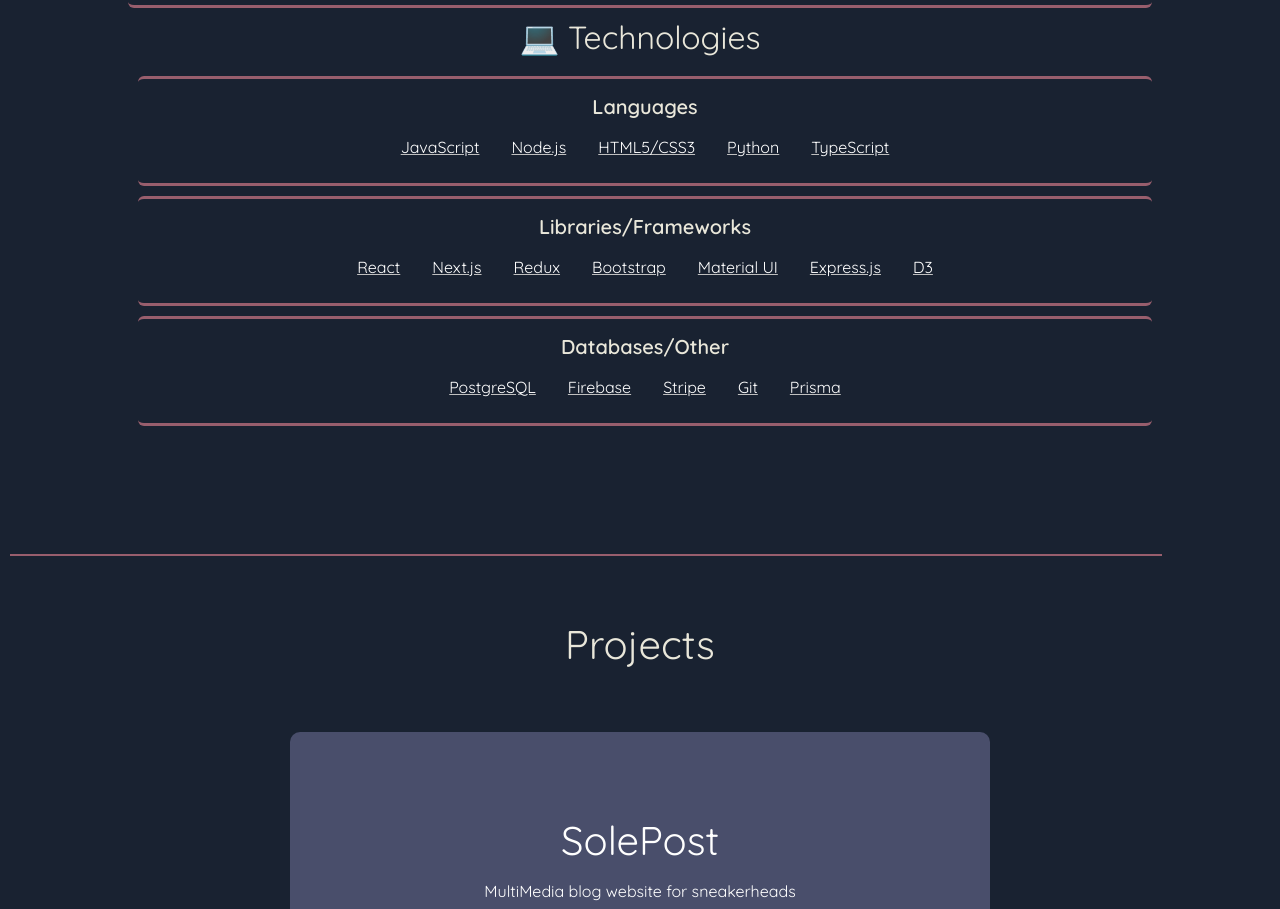
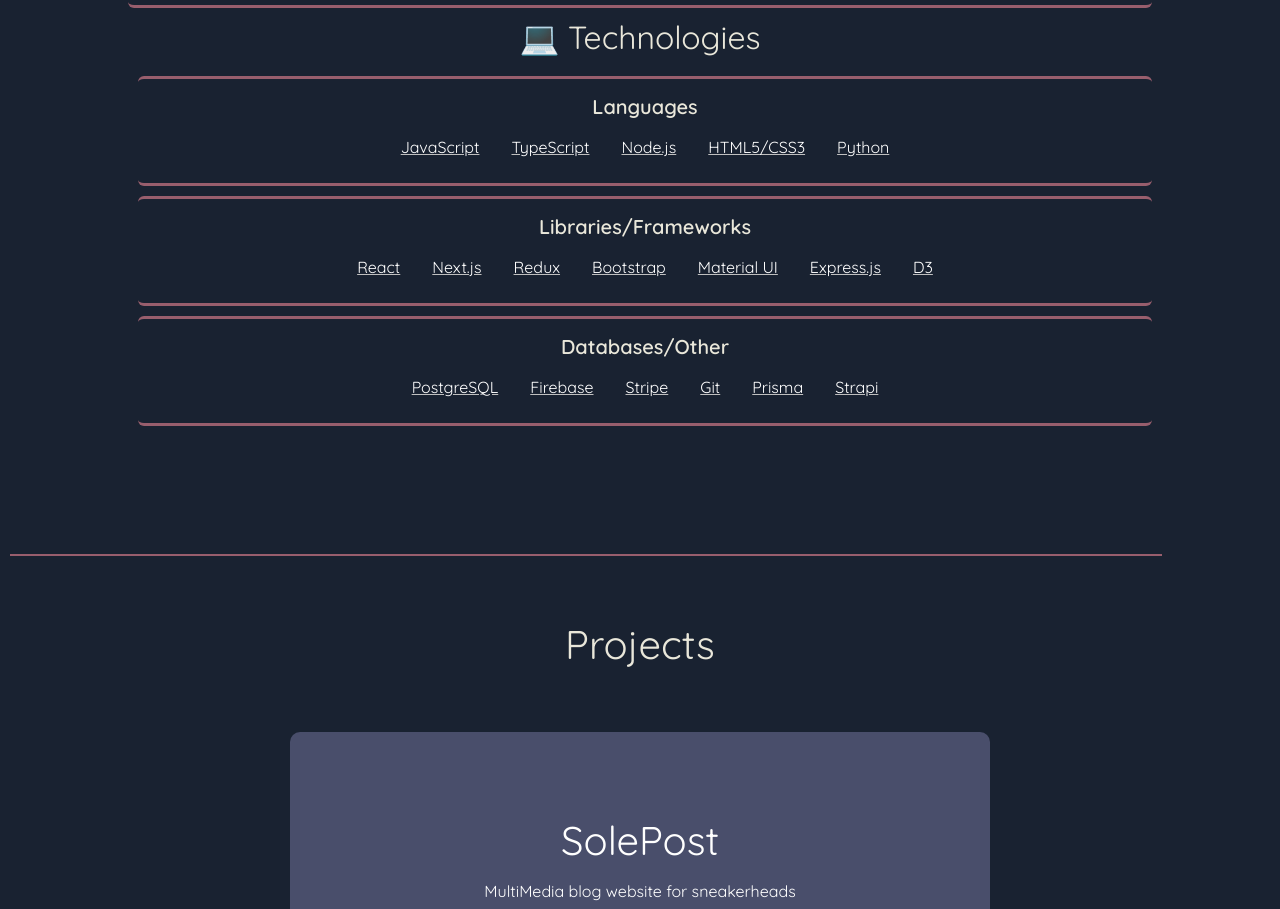
Before and after one commit to lavenderfi/FM-Portfolio, a React (Create React App) app: page / in a window 1280 px wide. Shown: the part 1240-2149 px from the top of the page. Built offline with nearby package versions, Linux system fonts and the light colour scheme.

Commit message:
updated technologies

```diff
--- a/src/components/Experience.js
+++ b/src/components/Experience.js
@@ -48,10 +48,11 @@ export default function Experience() {
               <Card.Title>Languages</Card.Title>
               <ListGroup className="list" variant="flush">
                 <ListGroup.Item className="item">JavaScript</ListGroup.Item>
+                 <ListGroup.Item className="item">TypeScript</ListGroup.Item>
                 <ListGroup.Item className="item">Node.js</ListGroup.Item>
                 <ListGroup.Item className="item">HTML5/CSS3</ListGroup.Item>
                 <ListGroup.Item className="item">Python</ListGroup.Item>
-                <ListGroup.Item className="item">TypeScript</ListGroup.Item>
+
               </ListGroup>
             </Card.Body>
           </Card>
@@ -78,6 +79,7 @@ export default function Experience() {
                 <ListGroup.Item className="item">Stripe</ListGroup.Item>
                 <ListGroup.Item className="item">Git</ListGroup.Item>
                 <ListGroup.Item className="item">Prisma</ListGroup.Item>
+                <ListGroup.Item className="item">Strapi</ListGroup.Item>
               </ListGroup>
             </Card.Body>
           </Card>
```
